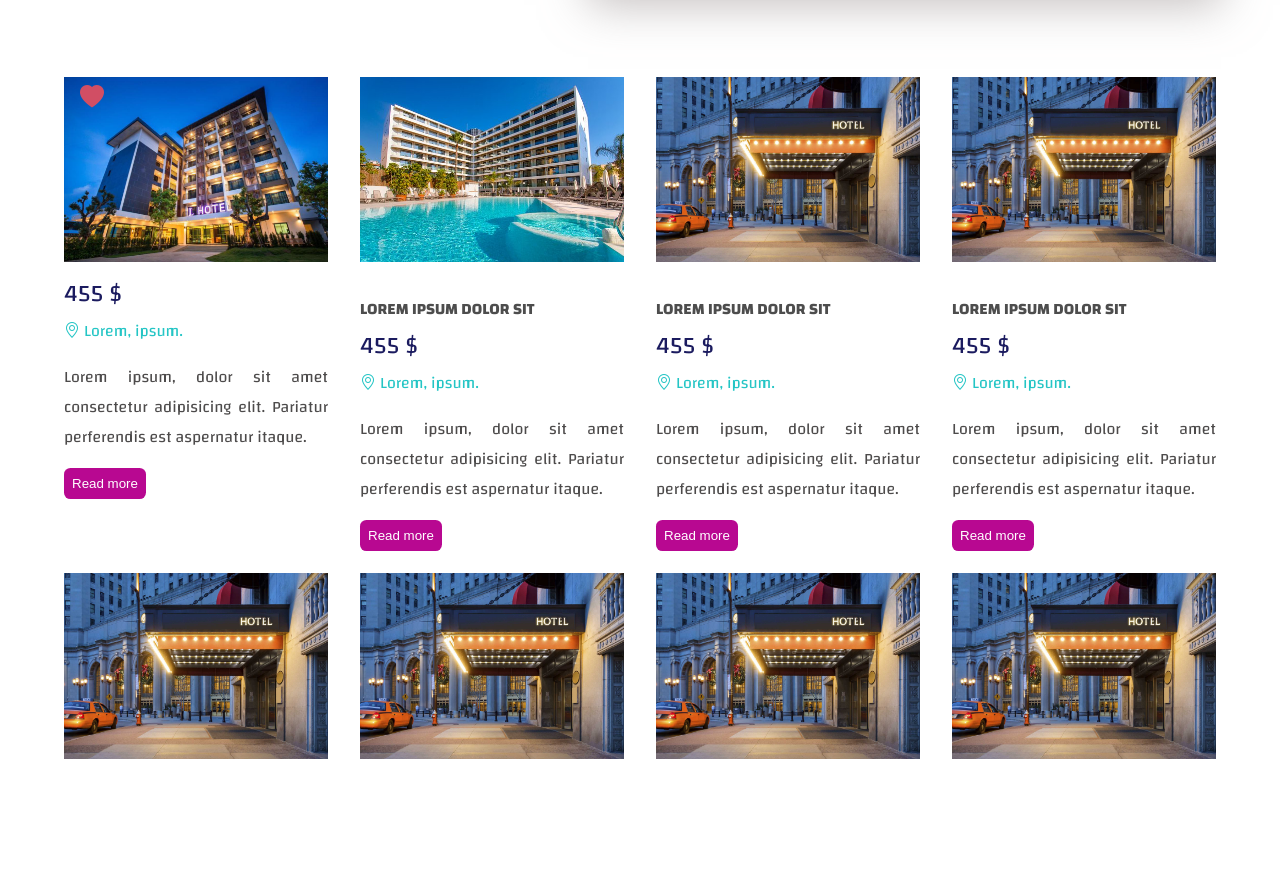
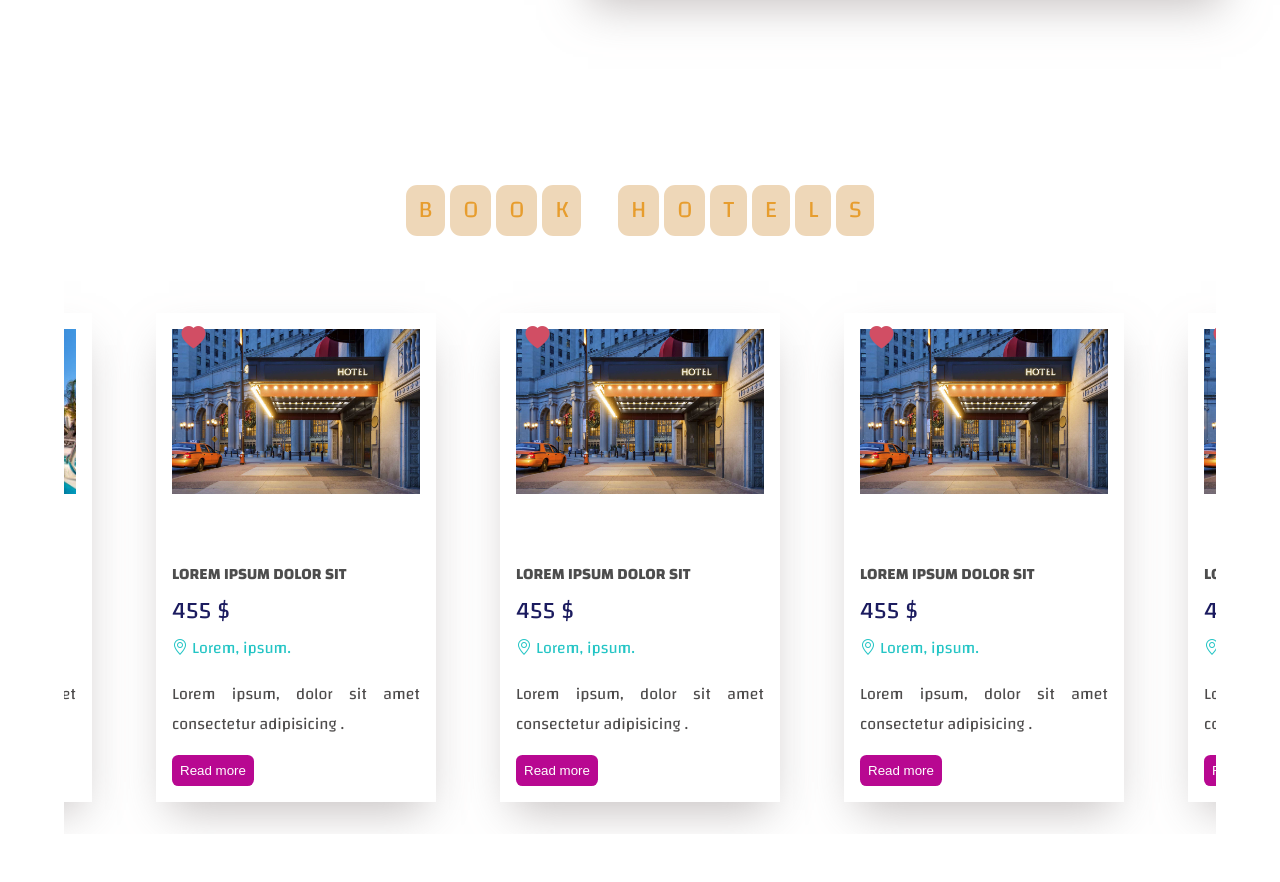
Before and after one commit to sihamHeddi2022/travel-agency-webbsite, a plain HTML site: page index.html in a window 1280 px wide. Shown: the part 1153-2035 px from the top of the page. Before the commit the page ends 1974 px from the top, so only its background shows below. Drawn offline with nearby package versions, Linux system fonts and the light colour scheme.

Commit message:
book hotels with slick js

```diff
--- a/index.html
+++ b/index.html
@@ -6,9 +6,11 @@
     <meta name="viewport" content="width=device-width, initial-scale=1.0">
     <title>Website Design using html css js</title>
     <link rel="stylesheet" href="style.css">
-    <link type="text/css" rel="stylesheet" href="css/lightslider.css" />
+    <link rel="stylesheet" href="https://cdnjs.cloudflare.com/ajax/libs/slick-carousel/1.8.1/slick.min.css">
+    <link rel="stylesheet" href="https://cdnjs.cloudflare.com/ajax/libs/slick-carousel/1.8.1/slick-theme.css" integrity="sha512-6lLUdeQ5uheMFbWm3CP271l14RsX1xtx+J5x2yeIDkkiBpeVTNhTqijME7GgRKKi6hCqovwCoBTlRBEC20M8Mg==" crossorigin="anonymous" referrerpolicy="no-referrer" />
+    <link rel="stylesheet" href="https://cdnjs.cloudflare.com/ajax/libs/slick-carousel/1.8.1/slick-theme.min.css">
+    <link rel="stylesheet" href="https://cdn.jsdelivr.net/npm/bootstrap-icons@1.9.1/font/bootstrap-icons.css">
 
-    <link rel="stylesheet" href="https://cdn.jsdelivr.net/npm/bootstrap-icons@1.9.1/font/bootstrap-icons.css">
 </head>
 <body>
     <header>
@@ -20,7 +22,6 @@
                 <a href="#home">Home</a>
                 <a href="#flight">The flight</a>
                 <a href="#hotels">Hotels</a>
-                <a href="#reviews">Client Reviews</a>
                 <a href="#about">About Us</a>
             </div>
             <div class="nav2">
@@ -53,7 +54,7 @@
     </section>
 
    <section class="flight" id="flight">
-        <div>
+        <div class="title">
             <h2>
                 <span>b</span>
                 <span>o</span>
@@ -98,26 +99,33 @@
            </form>
         </div>
    </section>
+  <section class="h"  id="hotels">
+    <div class="title">
+        <h2>
+            <span>b</span>
+            <span>o</span>
+            <span>o</span>
+            <span>k</span>
+            <span>H</span>
+            <span>o</span>
+            <span>t</span>
+            <span>e</span>
+            <span>l</span>
+            <span>s</span>
+        </h2>
+
+    </div>
 
    <div class="hotels" id="hotels">
-        <div class="hotel">
-            <img src="./assets/hotel1.jpg" alt="">
-            <i class="bi bi-heart-fill"></i>            <h5>455 $</h5>
-            <p class="location"><i class="bi bi-geo-alt"></i> Lorem, ipsum.</p>
-            <p>
-                Lorem ipsum, dolor sit amet consectetur adipisicing elit. Pariatur perferendis est aspernatur itaque.
-            </p>
-            <button>
-                Read more
-            </button>
-        </div>
+
         <div class="hotel">
             <img src="./assets/hotel2.jpg" alt="">
+            <i class="bi bi-heart-fill"></i>
             <h4>Lorem ipsum dolor sit </h4>
             <h5>455 $</h5>
             <p class="location"><i class="bi bi-geo-alt"></i> Lorem, ipsum.</p>
             <p>
-                Lorem ipsum, dolor sit amet consectetur adipisicing elit. Pariatur perferendis est aspernatur itaque.
+                Lorem ipsum, dolor sit amet consectetur adipisicing .
             </p>
             <button>
                 Read more
@@ -125,11 +133,12 @@
         </div>
         <div class="hotel">
             <img src="./assets/hotel3.jpg" alt="">
+            <i class="bi bi-heart-fill"></i>
             <h4>Lorem ipsum dolor sit </h4>
             <h5>455 $</h5>
             <p class="location"><i class="bi bi-geo-alt"></i> Lorem, ipsum.</p>
             <p>
-                Lorem ipsum, dolor sit amet consectetur adipisicing elit. Pariatur perferendis est aspernatur itaque.
+                Lorem ipsum, dolor sit amet consectetur adipisicing .
             </p>
             <button>
                 Read more
@@ -137,11 +146,12 @@
         </div>
         <div class="hotel">
             <img src="./assets/hotel3.jpg" alt="">
+            <i class="bi bi-heart-fill"></i>
             <h4>Lorem ipsum dolor sit </h4>
             <h5>455 $</h5>
             <p class="location"><i class="bi bi-geo-alt"></i> Lorem, ipsum.</p>
             <p>
-                Lorem ipsum, dolor sit amet consectetur adipisicing elit. Pariatur perferendis est aspernatur itaque.
+                Lorem ipsum, dolor sit amet consectetur adipisicing .
             </p>
             <button>
                 Read more
@@ -149,11 +159,12 @@
         </div>
         <div class="hotel">
             <img src="./assets/hotel3.jpg" alt="">
+            <i class="bi bi-heart-fill"></i>
             <h4>Lorem ipsum dolor sit </h4>
             <h5>455 $</h5>
             <p class="location"><i class="bi bi-geo-alt"></i> Lorem, ipsum.</p>
             <p>
-                Lorem ipsum, dolor sit amet consectetur adipisicing elit. Pariatur perferendis est aspernatur itaque.
+                Lorem ipsum, dolor sit amet consectetur adipisicing .
             </p>
             <button>
                 Read more
@@ -161,11 +172,12 @@
         </div>
         <div class="hotel">
             <img src="./assets/hotel3.jpg" alt="">
+            <i class="bi bi-heart-fill"></i>
             <h4>Lorem ipsum dolor sit </h4>
             <h5>455 $</h5>
             <p class="location"><i class="bi bi-geo-alt"></i> Lorem, ipsum.</p>
             <p>
-                Lorem ipsum, dolor sit amet consectetur adipisicing elit. Pariatur perferendis est aspernatur itaque.
+                Lorem ipsum, dolor sit amet consectetur adipisicing .
             </p>
             <button>
                 Read more
@@ -173,23 +185,25 @@
         </div>
         <div class="hotel">
             <img src="./assets/hotel3.jpg" alt="">
+            <i class="bi bi-heart-fill"></i>
             <h4>Lorem ipsum dolor sit </h4>
             <h5>455 $</h5>
             <p class="location"><i class="bi bi-geo-alt"></i> Lorem, ipsum.</p>
             <p>
-                Lorem ipsum, dolor sit amet consectetur adipisicing elit. Pariatur perferendis est aspernatur itaque.
+                Lorem ipsum, dolor sit amet consectetur adipisicing .
             </p>
             <button>
                 Read more
             </button>
         </div>
-               <div class="hotel">
+        <div class="hotel">
             <img src="./assets/hotel3.jpg" alt="">
+            <i class="bi bi-heart-fill"></i>
             <h4>Lorem ipsum dolor sit </h4>
             <h5>455 $</h5>
             <p class="location"> <i class="bi bi-geo-alt"></i> Lorem, ipsum.</p>
             <p>
-                Lorem ipsum, dolor sit amet consectetur adipisicing elit. Pariatur perferendis est aspernatur itaque.
+                Lorem ipsum, dolor sit amet consectetur adipisicing .
             </p>
             <button>
                 Read more
@@ -197,10 +211,11 @@
 
         </div>
    </div>
+</section>
 
+   <script src="https://ajax.googleapis.com/ajax/libs/jquery/3.6.0/jquery.min.js"></script>
+<script src="https://cdnjs.cloudflare.com/ajax/libs/slick-carousel/1.8.1/slick.min.js"></script>
+<script src="js/slide.js"></script>
 
-
-   <script src="//ajax.googleapis.com/ajax/libs/jquery/1.11.0/jquery.min.js"></script>
-   <script src="js/lightslider.js"></script>
 </body>
 </html>
--- /dev/null
+++ b/js/slide.js
@@ -0,0 +1,38 @@
+$('.hotels').slick({
+    infinite: true,
+    centerMode: true,
+    centerPadding: '60px',
+    autoplay: true,
+    autoplaySpeed: 2000,
+    speed: 300,
+    slidesToShow: 3,
+    slidesToScroll: 3,
+    arrows:true,
+    responsive: [
+      {
+        breakpoint: 1024,
+        settings: {
+          slidesToShow: 2,
+          slidesToScroll: 2,
+          infinite: true,
+          centerPadding: '40px',
+          dots: true,
+          arrows:true
+        }
+      },
+      {
+        breakpoint: 600,
+        settings: {
+          slidesToShow: 1,
+          slidesToScroll: 1,
+          dots: true,
+          arrows:true,
+          centerPadding: '40px',
+        }
+      },
+
+      // You can unslick at a given breakpoint now by adding:
+      // settings: "unslick"
+      // instead of a settings object
+    ]
+  });
--- a/style.css
+++ b/style.css
@@ -40,6 +40,7 @@ header nav .navbar a:hover {
   position: absolute;
   top: 0;
   left: 0;
+  width: 100vw;
   z-index: -2;
   height: 95vh;
   overflow-y: hidden;
@@ -170,23 +171,35 @@ header .nav2 .signup:hover {
 
 .flight {
   margin-top: 36rem;
+}
+.title {
   text-align: center;
+
 }
-.flight h2 {
+.title span{
+
   text-transform: uppercase;
-  font-weight: 500;
+  font-weight: 400;
 }
 
-.flight h2 span:nth-of-type(5) {
+.h {
+  margin-top: 12rem;
+}
+.title span:nth-of-type(5) {
   margin-left: 2rem;
 }
-.flight h2 span {
+.title span{
   color: rgb(29, 178, 189);
   background-color: rgb(171, 230, 227);
   padding: 0.2rem 0.8rem;
   border-radius: 0.7rem;
 }
+.h .title span{
+  color: rgb(231, 157, 46) !important;
+  background-color: rgb(238, 215, 184);
 
+
+}
 .flight .content {
   margin: 5rem 3rem;
   display: grid;
@@ -219,25 +232,30 @@ header .nav2 .signup:hover {
 .hotels {
   margin: 3rem 4rem;
   display: grid;
-  grid-template-columns: repeat(4, 1fr);
+  grid-template-columns: repeat(3, 1fr);
   gap: 2rem;
-  max-height: 87vh;
   overflow: hidden;
 }
 
+.hotels .hotel {
+  margin: 2rem;
+  box-shadow: 1px 20px 43px -12px rgba(153, 144, 144, 0.58);
+  padding: 1rem;
 
+}
 
 .hotels .hotel i.bi-heart-fill{
   font-size: 1.5rem;
   color: rgb(209, 78, 100);
-  position: absolute;
-  left: 5rem;
+  position: relative;
+  top: -11rem;
+  left: .6rem;
   z-index: 10;
 }
 
 .hotels .hotel img {
   width: 100%;
-  height: 40%;
+  height: 30%;
   z-index: -10;
 }
 
```
